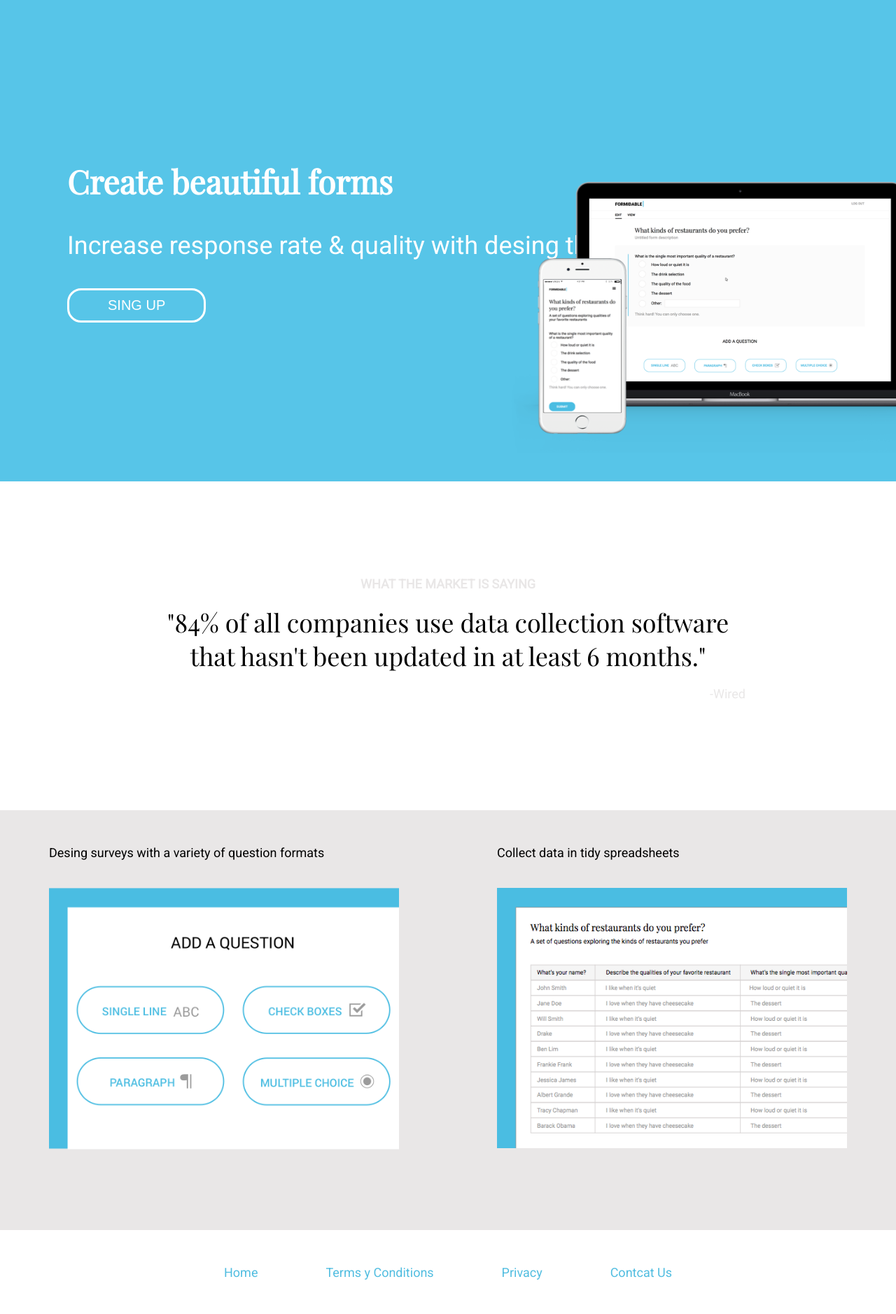
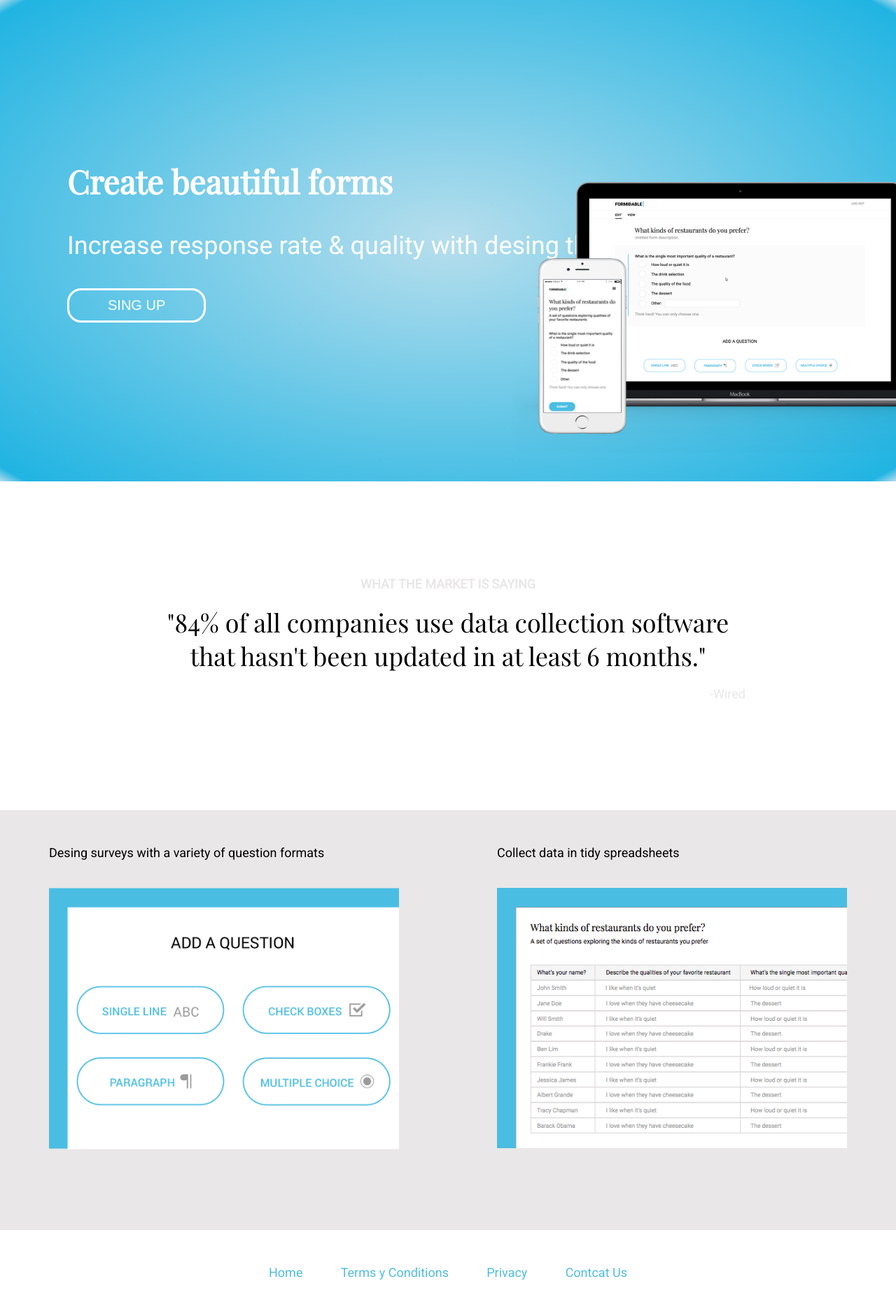
Before and after one commit to richardsolis/formidable, a PHP site: page /index.html in a window 1280 px wide. Shown: the part 112-1990 px from the top of the page at 70% size. Run offline with PHP 8.4, Linux system fonts and the light colour scheme.

Commit message:
agrego degradado

```diff
--- a/main.css
+++ b/main.css
@@ -8,6 +8,7 @@
 body{
   width: 100%;
   height: 100vh;
+
 }
 header{
   width: 100%;
@@ -30,6 +31,15 @@
   background: #57c5e8;
   display: flex;
   align-items: center;
+  background: rgba(183,222,237,1);
+background: -moz-radial-gradient(center, ellipse cover, rgba(183,222,237,1) 0%, rgba(33,180,226,1) 97%, rgba(183,222,237,1) 100%);
+background: -webkit-gradient(radial, center center, 0px, center center, 100%, color-stop(0%, rgba(183,222,237,1)), color-stop(97%, rgba(33,180,226,1)), color-stop(100%, rgba(183,222,237,1)));
+background: -webkit-radial-gradient(center, ellipse cover, rgba(183,222,237,1) 0%, rgba(33,180,226,1) 97%, rgba(183,222,237,1) 100%);
+background: -o-radial-gradient(center, ellipse cover, rgba(183,222,237,1) 0%, rgba(33,180,226,1) 97%, rgba(183,222,237,1) 100%);
+background: -ms-radial-gradient(center, ellipse cover, rgba(183,222,237,1) 0%, rgba(33,180,226,1) 97%, rgba(183,222,237,1) 100%);
+background: radial-gradient(ellipse at center, rgba(183,222,237,1) 0%, rgba(33,180,226,1) 97%, rgba(183,222,237,1) 100%);
+filter: progid:DXImageTransform.Microsoft.gradient( startColorstr='#b7deed ', endColorstr='#b7deed ', GradientType=1 );
+background-repeat: no-repeat;
 }
 .contenedor-slide{
   width: 85%;
@@ -57,6 +67,13 @@
   border-radius: 20px;
   color: white;
   font-size: 20px;
+  cursor: pointer;
+  transition: 0.5s;
+}
+.sing:hover{
+  background: white;
+  color: #57c5e8;
+  transition: 0.5s;
 }
 .img-monitor{
   position: absolute;
@@ -122,7 +139,7 @@
 }
 .container-footer{
   margin: auto;
-  width: 50%;
+  width: 40%;
 }
 ul{
   display: flex;
```
